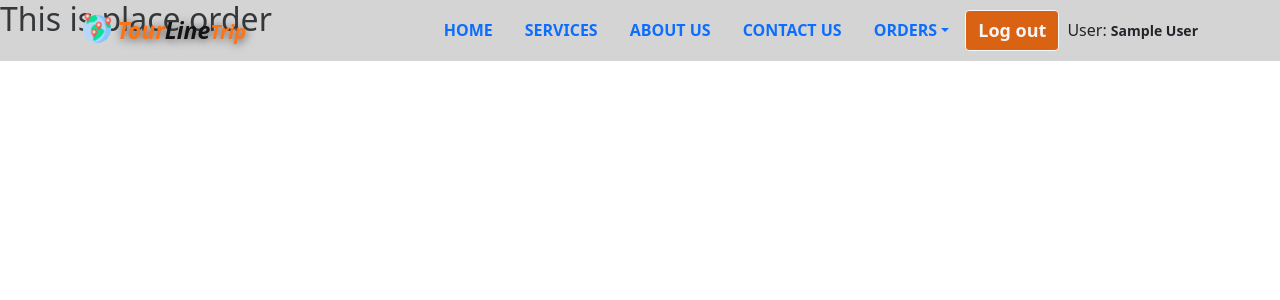
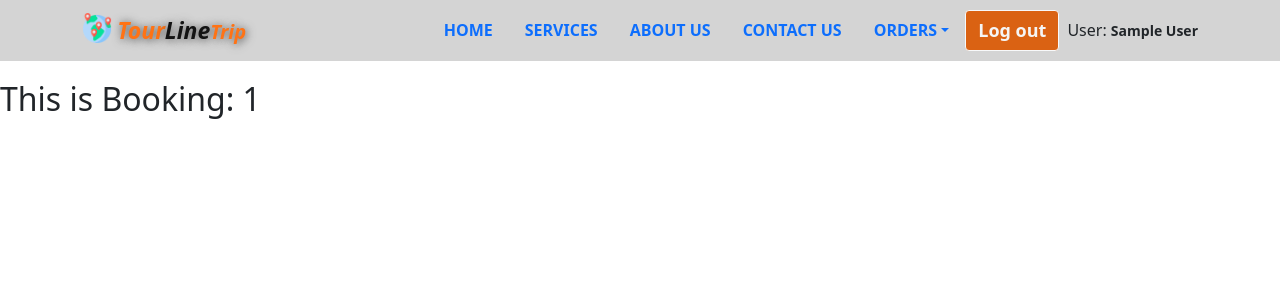
Before and after one commit to showkhin1997/tour-line-trip-client-side, a React (Create React App) app: page /placeorder/1 in a window 1280 px wide. Shown: the top 300 px of the page. Built offline with nearby package versions, Linux system fonts and the light colour scheme; no server answers; sample sign-in values are in the browser's storage.

Commit message:
service place order

```diff
--- a/src/components/Home/Services/Service/Service.js
+++ b/src/components/Home/Services/Service/Service.js
@@ -1,7 +1,8 @@
 import React from 'react';
+import { Link } from 'react-router-dom';
 
 const Service = ({ service }) => {
-    const { name, country, description, img, price } = service;
+    const { name, country, description, img, price, _id } = service;
     return (
         <div className="col p-4">
             <div className="card h-100">
@@ -11,7 +12,9 @@ const Service = ({ service }) => {
                     <small>Country: {country}</small>
                     <p className="card-text">{description}</p>
                     <p>Price: ${price}</p>
-                    <button className="btn btn logout-button">Booking Now</button>
+                    <Link to={`/placeorder/${_id}`}>
+                        <button className="btn btn logout-button">Booking Now</button>
+                    </Link>
                 </div>
             </div>
         </div>
--- /dev/null
+++ b/src/components/PlaceOrder/PlaceOrder.css
@@ -0,0 +1,3 @@
+.place-order-container{
+    margin-top: 80px;
+}
--- a/src/components/PlaceOrder/PlaceOrder.js
+++ b/src/components/PlaceOrder/PlaceOrder.js
@@ -1,10 +1,21 @@
-import React from 'react';
+import React, { useEffect, useState } from 'react';
 import { useParams } from 'react-router';
+import './PlaceOrder.css';
 
 const PlaceOrder = () => {
+    const { serviceId } = useParams();
+    const [service, setService] = useState({});
+
+    useEffect(() => {
+        fetch(`http://localhost:5000/services/${serviceId}`)
+            .then(result => result.json())
+            .then(data => setService(data))
+    }, [])
+
     return (
-        <div>
-            <h2>This is place order</h2>
+        <div className="place-order-container">
+            <h1>{service.name}</h1>
+            <h2>This is Booking: {serviceId}</h2>
         </div>
     );
 };
--- a/src/components/Shared/Header/Header.js
+++ b/src/components/Shared/Header/Header.js
@@ -29,7 +29,7 @@ const Header = () => {
                         <Navbar.Toggle />
                         <Navbar.Collapse className="justify-content-end">
                             <Nav.Link as={Link} to="/home" className="text-primary fw-bold">HOME</Nav.Link>
-                            <Nav.Link as={HashLink} to="#services" className="text-primary fw-bold">SERVICES</Nav.Link>
+                            <Nav.Link as={HashLink} to="/home#services" className="text-primary fw-bold">SERVICES</Nav.Link>
                             <Nav.Link as={Link} to="/about" className="text-primary fw-bold">ABOUT US</Nav.Link>
                             <Nav.Link as={Link} to="/contact" className="text-primary fw-bold">CONTACT US</Nav.Link>
                             <NavDropdown className="text-white fw-bold" title="ORDERS" id="collasible-nav-dropdown">
```
